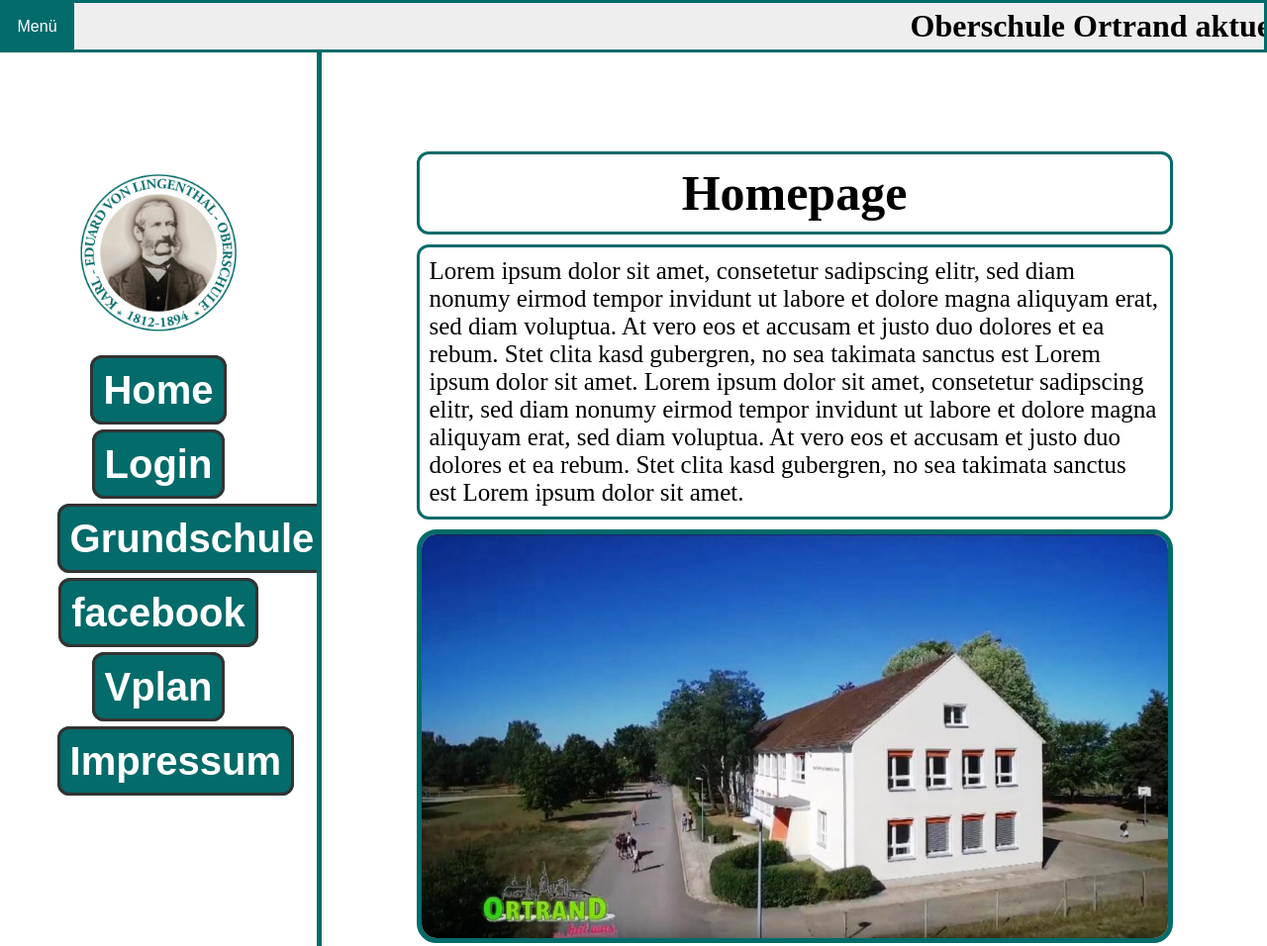
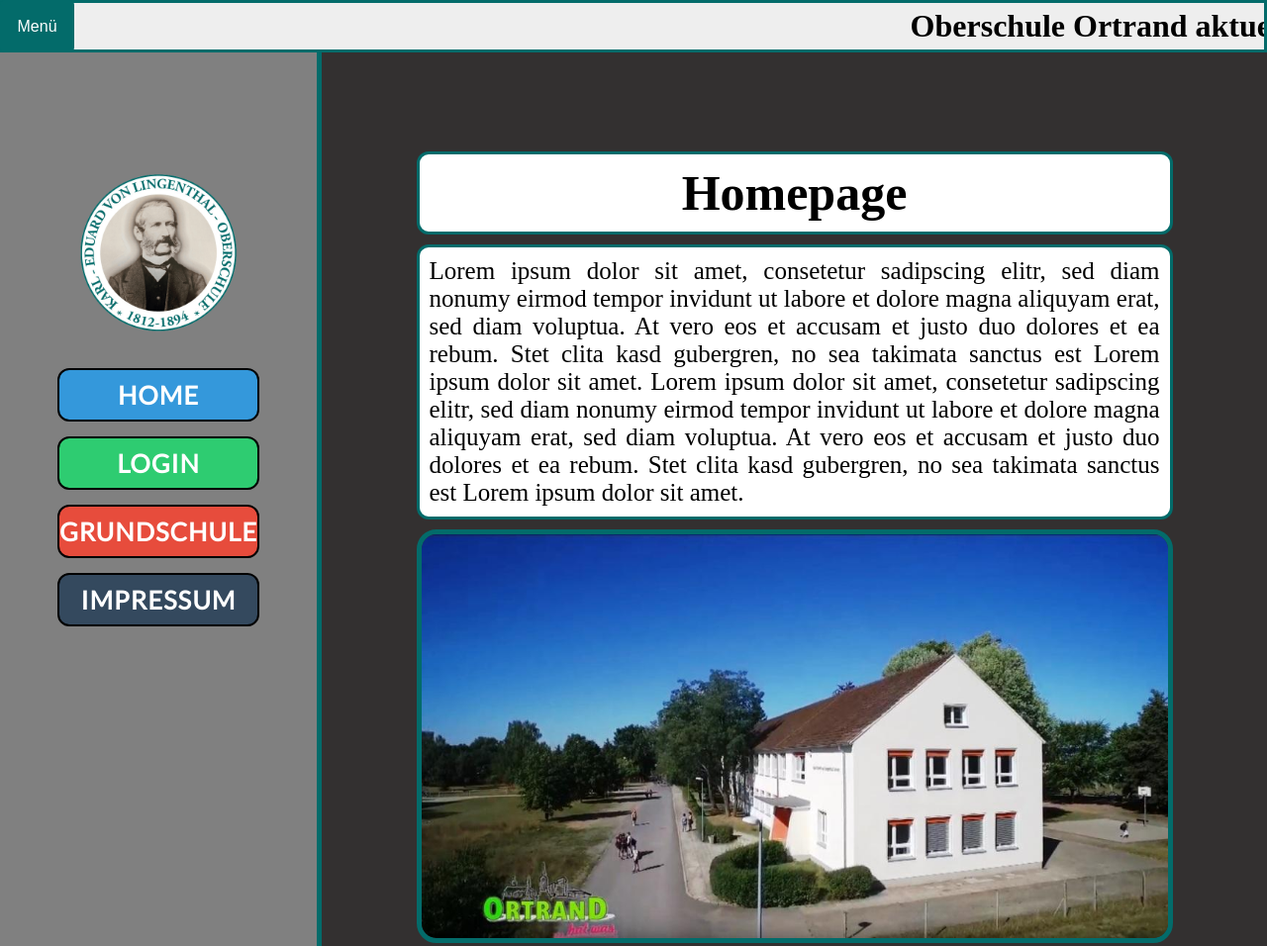
Before and after one commit to Oberschule-Ortrand/webseite, a plain HTML site: page index.html in a window 1280 px wide. Shown: the top 956 px of the page at 99% size. Drawn offline with Linux system fonts and the light colour scheme.

Commit message:
Add files via upload

```diff
--- a/index.html
+++ b/index.html
@@ -24,10 +24,8 @@
             <button onclick="myFunction()" class="dropbtn">Menü</button>
             <div id="myDropdown" class="dropdown-content">
               <a href="index.html">Home</a>
-              <a href="gesundheit.html">Essen</a>
               <a href="gs-index.html">Grundschule</a>
-              <a href="events.html">Events</a>
-              <a href="impressum.html">Datenschutz</a>
+              <a href="datenschutz.html">Datenschutz</a>
               <a href="impressum.html">Impressum</a>
             </div>
           </div>
@@ -55,31 +53,21 @@
 
             <img class="lcp" src="img/logo-karl-eduard.png"  alt="logo-karl-eduard">
 
-            <div class="bbox">
-                <a href="#" class="button1">Home</a>
-            </div>
+    <link href="//maxcdn.bootstrapcdn.com/font-awesome/4.1.0/css/font-awesome.min.css" rel="stylesheet">
+    <link href='https://fonts.googleapis.com/css?family=Lato' rel='stylesheet' type='text/css'>
+    <button class="btn btn-1 btn-sep icon-info"
+    onclick="window.location.href = 'index.html';">Home</button>
+    <br>
+    <button class="btn btn-2 btn-sep icon-cart"
+    onclick="window.location.href = 'login.html';">Login</button>
+    <br>
+    <button class="btn btn-3 btn-sep icon-heart"
+    onclick="window.location.href = 'Grundschule.html';">Grundschule</button>
+    <br>
+    <button class="btn btn-4 btn-sep icon-send"
+    onclick="window.location.href = 'impressum.html';">Impressum</button>
 
-            <div class="bbox">
-                <a href="#" class="button1">Login</a>
-            </div>
-
-            <div class="bbox">
-                <a href="gs-index.html" class="button1">Grundschule</a>
-            </div>
-
-            <div class="bbox">
-                <a href="#" class="button1">facebook</a>
-            </div>
-
-            <div class="bbox">
-                <a href="#" class="button1">Vplan</a>
-            </div>
-
-            <div class="bbox">
-                <a href="#" class="button1">Impressum</a>
-            </div>
-
-        </div>
+    </div>
 
         <div class="right">
 
--- a/style.css
+++ b/style.css
@@ -82,7 +82,7 @@ nav{
 
 /* layout main */
 body {
-  background-color: white;
+  background-color: grey;
 }
 
 /* Überschriften */
@@ -90,8 +90,19 @@ h1 {
   text-align: center;
 }
 
+/* Teilüberschriften */
+h2 {
+  text-align: center;
+}
+
+/* Text */
+p {
+  text-align: justify;
+}
+
 /* layout left collum */
 .left {
+
     float: left;
     width: 20%;
     margin-right: 2.5%;
@@ -101,12 +112,11 @@ h1 {
 
 /* layout right collum */
 .right {
-
+  background-color: rgb(51, 48, 48);
   float: left;
   width: 75%;
   padding-top: 100px;
   border-left: 5px solid #036b6a;
-  background-color: white;
 
 }
 /* left collum pieces */
@@ -125,18 +135,158 @@ h1 {
   margin-left: 10%;
   margin-bottom: 30px;
   text-align: center;
+  background-color: #036b6a;
+  border-color: #575555;
+  border-style: solid;
+  border-radius: 12px;
 }
 
 /* layout design button */
-.button1 {
-  font: bold 40px Arial;
-  padding: 10px;
-  text-decoration: none;
-  background-color: #036b6a;
-  color: white;
-  border-color: #333333;
+.btn {
+  width: 80%;
   border-style: solid;
   border-radius: 12px;
+  font-family: 'Lato';
+  font-size: 2vw;
+  color: inherit;
+  background: none;
+  cursor: pointer;
+  padding-top: 10px;
+  padding-bottom: 10px;
+
+  display: inline-block;
+  margin-left: 10%;
+  margin-bottom: 15px;
+  text-transform: uppercase;
+  letter-spacing: 1px;
+  font-weight: 700;
+  outline: none;
+  -webkit-transition: all 0.3s;
+  -moz-transition: all 0.3s;
+  transition: all 0.3s;
+}
+
+.btn:after {
+  content: '';
+  z-index: -1;
+  -webkit-transition: all 0.3s;
+  -moz-transition: all 0.3s;
+  transition: all 0.3s;
+}
+
+/* Pseudo elements for icons */
+.btn:before {
+  font-family: 'FontAwesome';
+  speak: none;
+  font-style: normal;
+  font-weight: normal;
+  font-variant: normal;
+  text-transform: none;
+  line-height: 1;
+  -webkit-font-smoothing: antialiased;
+}
+
+
+
+
+/* Button 1 */
+.btn-1 {
+  background: #3498db;
+  color: #fff;
+}
+
+.btn-1:hover {
+  background: #2980b9;
+}
+
+.btn-1:active {
+  background: #2980b9;
+  top: 2px;
+}
+
+.btn-1:before {
+  position: absolute;
+  height: 100%;
+  left: 0;
+  top: 0;
+  line-height: 3;
+  font-size: 140%;
+  width: 60px;
+}
+
+/* Button 2 */
+.btn-2 {
+  background: #2ecc71;
+  color: #fff;
+}
+
+.btn-2:hover {
+  background: #27ae60;
+}
+
+.btn-2:active {
+  background: #27ae60;
+  top: 2px;
+}
+
+.btn-2:before {
+  position: absolute;
+  height: 100%;
+  left: 0;
+  top: 0;
+  line-height: 3;
+  font-size: 140%;
+  width: 60px;
+}
+
+/* Button 3 */
+.btn-3 {
+  background: #e74c3c;
+  color: #fff;
+}
+
+.btn-3:hover {
+  background: #c0392b;
+}
+
+.btn-3:active {
+  background: #c0392b;
+  top: 2px;
+}
+
+.btn-3:before {
+  position: absolute;
+  height: 100%;
+  left: 0;
+  top: 0;
+  line-height: 3;
+  font-size: 140%;
+  width: 60px;
+}
+
+/* Button 3 */
+.btn-4 {
+  background: #34495e;
+  color: #fff;
+}
+
+.btn-4:hover {
+  background: #2c3e50;
+}
+
+.btn-4:active {
+  background: #2c3e50;
+  top: 2px;
+}
+
+.btn-4:before {
+  position: absolute;
+  height: 100%;
+  left: 0;
+  top: 0;
+  line-height: 3;
+  font-size: 140%;
+  width: 60px;
 }
 
 /* right collum pieces */
```
